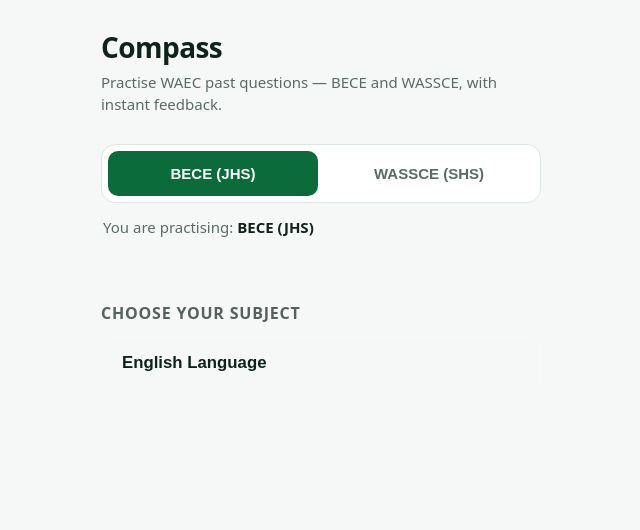
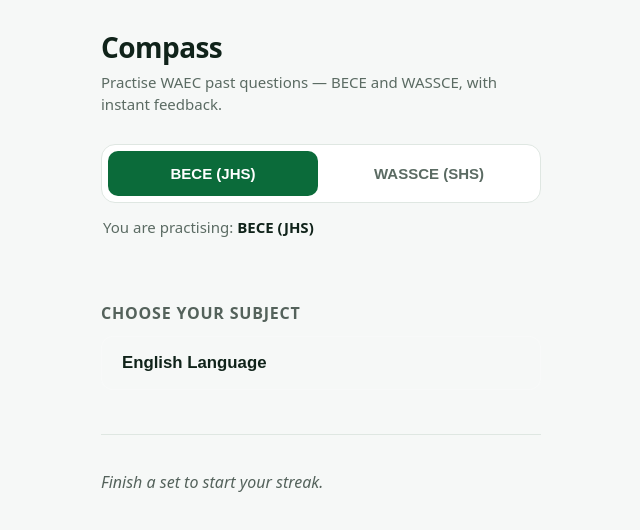
Before and after one commit to dankyis/Compass, a Next.js app: page / in a window 1280 px wide. Shown: the top 530 px of the page, without its empty margins (319-959 px from the left). Built offline with nearby package versions, Linux system fonts and the light colour scheme.

Commit message:
#9 Progress Tracking: streak + per-subject accuracy

```diff
--- a/src/app/globals.css
+++ b/src/app/globals.css
@@ -308,3 +308,39 @@
   font-weight: 600;
   font-size: 0.9rem;
 }
+
+.progress {
+  margin-top: 1.5rem;
+  padding-top: 1.25rem;
+  border-top: 1px solid var(--border);
+}
+
+.progress h2 {
+  font-size: 1rem;
+  text-transform: uppercase;
+  letter-spacing: 0.05em;
+  opacity: 0.7;
+  margin-bottom: 0.75rem;
+}
+
+.progress-streak {
+  margin: 0 0 0.75rem;
+}
+
+.progress-list {
+  list-style: none;
+  padding: 0;
+  margin: 0;
+  display: grid;
+  gap: 0.5rem;
+}
+
+.progress-item {
+  display: flex;
+  justify-content: space-between;
+  gap: 1rem;
+  padding: 0.6rem 0.9rem;
+  border: 1px solid var(--border);
+  border-radius: 0.6rem;
+  background: var(--card);
+}
--- a/src/components/HomeScreen.tsx
+++ b/src/components/HomeScreen.tsx
@@ -1,9 +1,10 @@
 "use client";
 
-import { useEffect, useMemo, useState } from "react";
+import { useCallback, useEffect, useMemo, useState } from "react";
 import { DEFAULT_EXAM_TRACK, ExamTrack } from "@/domain/exam";
 import { SubjectId } from "@/domain/subject";
 import { Question } from "@/domain/question";
+import { SetResult } from "@/domain/grading";
 import {
   QUESTION_BANK,
   listSubjects,
@@ -12,27 +13,37 @@
 } from "@/domain/bank";
 import { resolveBank } from "@/domain/bankCache";
 import { createBrowserBankStore } from "@/lib/browserBankStore";
-import { loadExamTrack, saveExamTrack } from "@/domain/storage";
+import {
+  loadExamTrack,
+  loadProgress,
+  saveExamTrack,
+  saveProgress,
+} from "@/domain/storage";
+import { EMPTY_PROGRESS, Progress, recordSet, toDayKey } from "@/domain/progress";
 import { ExamToggle } from "./ExamToggle";
 import { SubjectPicker } from "./SubjectPicker";
 import { TopicPicker } from "./TopicPicker";
 import { PracticeScreen } from "./PracticeScreen";
+import { ProgressSummary } from "./ProgressSummary";
 
 type Stage = "choose" | "topic" | "practice";
 
-// Owns the Exam Track, the chosen Subject and the optional Topic filter for the
-// home screen, and moves the student between choosing and practising.
+// Owns the Exam Track, the chosen Subject, the optional Topic filter and the
+// on-device Progress for the home screen, and moves the student between
+// choosing and practising.
 export function HomeScreen() {
   const [track, setTrack] = useState<ExamTrack>(DEFAULT_EXAM_TRACK);
   const [subject, setSubject] = useState<SubjectId | null>(null);
   const [topic, setTopic] = useState<string | null>(null);
   const [stage, setStage] = useState<Stage>("choose");
   const [pool, setPool] = useState<Question[]>([]);
+  const [progress, setProgress] = useState<Progress>(EMPTY_PROGRESS);
 
   const store = useMemo(() => createBrowserBankStore(), []);
 
   useEffect(() => {
     setTrack(loadExamTrack(window.localStorage));
+    setProgress(loadProgress(window.localStorage));
   }, []);
 
   const subjects = useMemo(() => listSubjects(QUESTION_BANK, track), [track]);
@@ -54,6 +65,17 @@
       });
     }
   }, [store, track, subjects]);
+
+  const recordCompletedSet = useCallback(
+    (doneSubject: SubjectId, result: SetResult) => {
+      setProgress((previous) => {
+        const next = recordSet(previous, doneSubject, result, toDayKey(new Date()));
+        saveProgress(window.localStorage, next);
+        return next;
+      });
+    },
+    [],
+  );
 
   function selectTrack(next: ExamTrack) {
     setTrack(next);
@@ -93,7 +115,13 @@
   }
 
   if (stage === "practice") {
-    return <PracticeScreen pool={pool} onExit={exitPractice} />;
+    return (
+      <PracticeScreen
+        pool={pool}
+        onExit={exitPractice}
+        onSetComplete={recordCompletedSet}
+      />
+    );
   }
 
   if (stage === "topic" && subject) {
@@ -114,6 +142,7 @@
     <>
       <ExamToggle track={track} onSelect={selectTrack} />
       <SubjectPicker track={track} subjects={subjects} onSelect={chooseSubject} />
+      <ProgressSummary progress={progress} />
     </>
   );
 }
--- /dev/null
+++ b/src/components/ProgressSummary.tsx
@@ -0,0 +1,43 @@
+"use client";
+
+import { SubjectId, subjectLabel } from "@/domain/subject";
+import { Progress, accuracyPercent } from "@/domain/progress";
+
+interface ProgressSummaryProps {
+  progress: Progress;
+}
+
+// A thin slice of Progress Tracking: the practice streak and per-subject
+// accuracy, read from on-device storage by the caller.
+export function ProgressSummary({ progress }: ProgressSummaryProps) {
+  const subjects = Object.keys(progress.accuracy) as SubjectId[];
+  const hasProgress = progress.streak > 0 || subjects.length > 0;
+
+  if (!hasProgress) {
+    return (
+      <section className="progress" aria-label="Your progress">
+        <p className="empty">Finish a set to start your streak.</p>
+      </section>
+    );
+  }
+
+  return (
+    <section className="progress" aria-label="Your progress">
+      <h2>Your progress</h2>
+      <p className="progress-streak">
+        Streak: <strong>{progress.streak}</strong>{" "}
+        {progress.streak === 1 ? "day" : "days"}
+      </p>
+      {subjects.length > 0 && (
+        <ul className="progress-list">
+          {subjects.map((subject) => (
+            <li key={subject} className="progress-item">
+              <span>{subjectLabel(subject)}</span>
+              <strong>{accuracyPercent(progress.accuracy[subject])}%</strong>
+            </li>
+          ))}
+        </ul>
+      )}
+    </section>
+  );
+}
--- /dev/null
+++ b/src/domain/progress.ts
@@ -0,0 +1,127 @@
+// Progress Tracking seam.
+// The single place that decides the practice streak and per-subject accuracy.
+// Pure functions over a plain Progress value, so the rules are testable
+// without a browser, storage, or a real clock.
+
+import { SubjectId, isSubjectId } from "./subject";
+import { SetResult } from "./grading";
+
+export interface SubjectAccuracy {
+  correct: number;
+  total: number;
+}
+
+export interface Progress {
+  /** Consecutive days with at least one finished Practice Set. */
+  streak: number;
+  /** The last day a set was finished, as a local YYYY-MM-DD key. */
+  lastDay: string | null;
+  /** Running totals per subject. */
+  accuracy: Partial<Record<SubjectId, SubjectAccuracy>>;
+}
+
+export const EMPTY_PROGRESS: Progress = {
+  streak: 0,
+  lastDay: null,
+  accuracy: {},
+};
+
+/** The local calendar day of a Date, as YYYY-MM-DD. */
+export function toDayKey(date: Date): string {
+  const year = date.getFullYear();
+  const month = `${date.getMonth() + 1}`.padStart(2, "0");
+  const day = `${date.getDate()}`.padStart(2, "0");
+  return `${year}-${month}-${day}`;
+}
+
+function dayKeyToUtcMillis(key: string): number | null {
+  const match = /^(\d{4})-(\d{2})-(\d{2})$/.exec(key);
+  if (!match) return null;
+  const [, year, month, day] = match;
+  return Date.UTC(Number(year), Number(month) - 1, Number(day));
+}
+
+/** Whole days from `from` to `to`; null when either key is malformed. */
+export function dayGap(from: string, to: string): number | null {
+  const a = dayKeyToUtcMillis(from);
+  const b = dayKeyToUtcMillis(to);
+  if (a === null || b === null) return null;
+  return Math.round((b - a) / 86_400_000);
+}
+
+/**
+ * The streak after finishing a set on `today`. Same day keeps the streak,
+ * the next day extends it, and any bigger gap (or a first ever set) starts
+ * a new streak at 1.
+ */
+export function nextStreak(
+  streak: number,
+  lastDay: string | null,
+  today: string,
+): number {
+  if (lastDay === null) return 1;
+  const gap = dayGap(lastDay, today);
+  if (gap === null) return 1;
+  if (gap <= 0) return Math.max(1, streak);
+  if (gap === 1) return Math.max(1, streak) + 1;
+  return 1;
+}
+
+/** Record a finished set: extend the streak and add to the subject totals. */
+export function recordSet(
+  progress: Progress,
+  subject: SubjectId,
+  result: SetResult,
+  today: string,
+): Progress {
+  const previous = progress.accuracy[subject] ?? { correct: 0, total: 0 };
+  return {
+    streak: nextStreak(progress.streak, progress.lastDay, today),
+    lastDay: today,
+    accuracy: {
+      ...progress.accuracy,
+      [subject]: {
+        correct: previous.correct + result.correct,
+        total: previous.total + result.total,
+      },
+    },
+  };
+}
+
+/** Accuracy for a subject as a whole percentage, or null with no answers. */
+export function accuracyPercent(
+  accuracy: SubjectAccuracy | undefined,
+): number | null {
+  if (!accuracy || accuracy.total === 0) return null;
+  return Math.round((accuracy.correct / accuracy.total) * 100);
+}
+
+function isSubjectAccuracy(value: unknown): value is SubjectAccuracy {
+  if (typeof value !== "object" || value === null) return false;
+  const a = value as Record<string, unknown>;
+  return (
+    typeof a.correct === "number" &&
+    typeof a.total === "number" &&
+    a.correct >= 0 &&
+    a.total >= 0 &&
+    a.correct <= a.total
+  );
+}
+
+/** Coerce any stored value into a valid Progress; unknown shapes reset. */
+export function normalizeProgress(value: unknown): Progress {
+  if (typeof value !== "object" || value === null) return EMPTY_PROGRESS;
+  const raw = value as Record<string, unknown>;
+  const streak =
+    typeof raw.streak === "number" && raw.streak >= 0 ? Math.floor(raw.streak) : 0;
+  const lastDay = typeof raw.lastDay === "string" ? raw.lastDay : null;
+  const accuracy: Partial<Record<SubjectId, SubjectAccuracy>> = {};
+  if (typeof raw.accuracy === "object" && raw.accuracy !== null) {
+    for (const [key, entry] of Object.entries(
+      raw.accuracy as Record<string, unknown>,
+    )) {
+      if (isSubjectId(key) && isSubjectAccuracy(entry)) accuracy[key] = entry;
+    }
+  }
+  return { streak, lastDay, accuracy };
+}
--- a/src/domain/storage.ts
+++ b/src/domain/storage.ts
@@ -3,8 +3,10 @@
 // so the persistence rule is testable without a browser.
 
 import { ExamTrack, normalizeExamTrack } from "./exam";
+import { EMPTY_PROGRESS, Progress, normalizeProgress } from "./progress";
 
 export const EXAM_TRACK_STORAGE_KEY = "compass.examTrack";
+export const PROGRESS_STORAGE_KEY = "compass.progress";
 
 export interface KeyValueStore {
   getItem(key: string): string | null;
@@ -18,3 +20,18 @@
 export function saveExamTrack(store: KeyValueStore, track: ExamTrack): void {
   store.setItem(EXAM_TRACK_STORAGE_KEY, track);
 }
+
+/** Read the on-device Progress, falling back to empty when absent or corrupt. */
+export function loadProgress(store: KeyValueStore): Progress {
+  const raw = store.getItem(PROGRESS_STORAGE_KEY);
+  if (raw === null) return EMPTY_PROGRESS;
+  try {
+    return normalizeProgress(JSON.parse(raw));
+  } catch {
+    return EMPTY_PROGRESS;
+  }
+}
+
+export function saveProgress(store: KeyValueStore, progress: Progress): void {
+  store.setItem(PROGRESS_STORAGE_KEY, JSON.stringify(progress));
+}
```
Also changed, not shown: src/components/PracticeScreen.tsx (+23 -7 lines), 2 other files (tests, documents, lock files or other folders).
